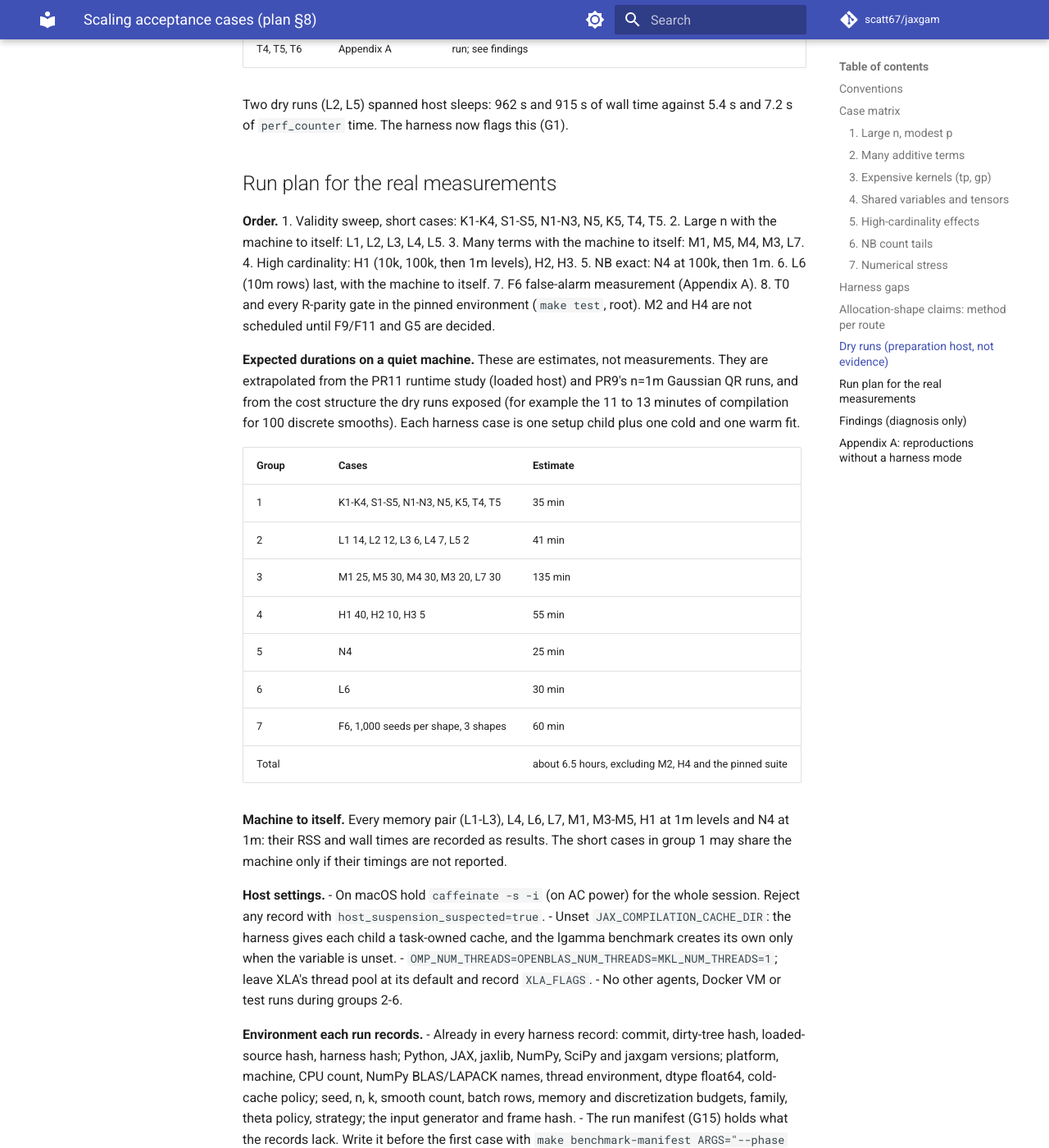
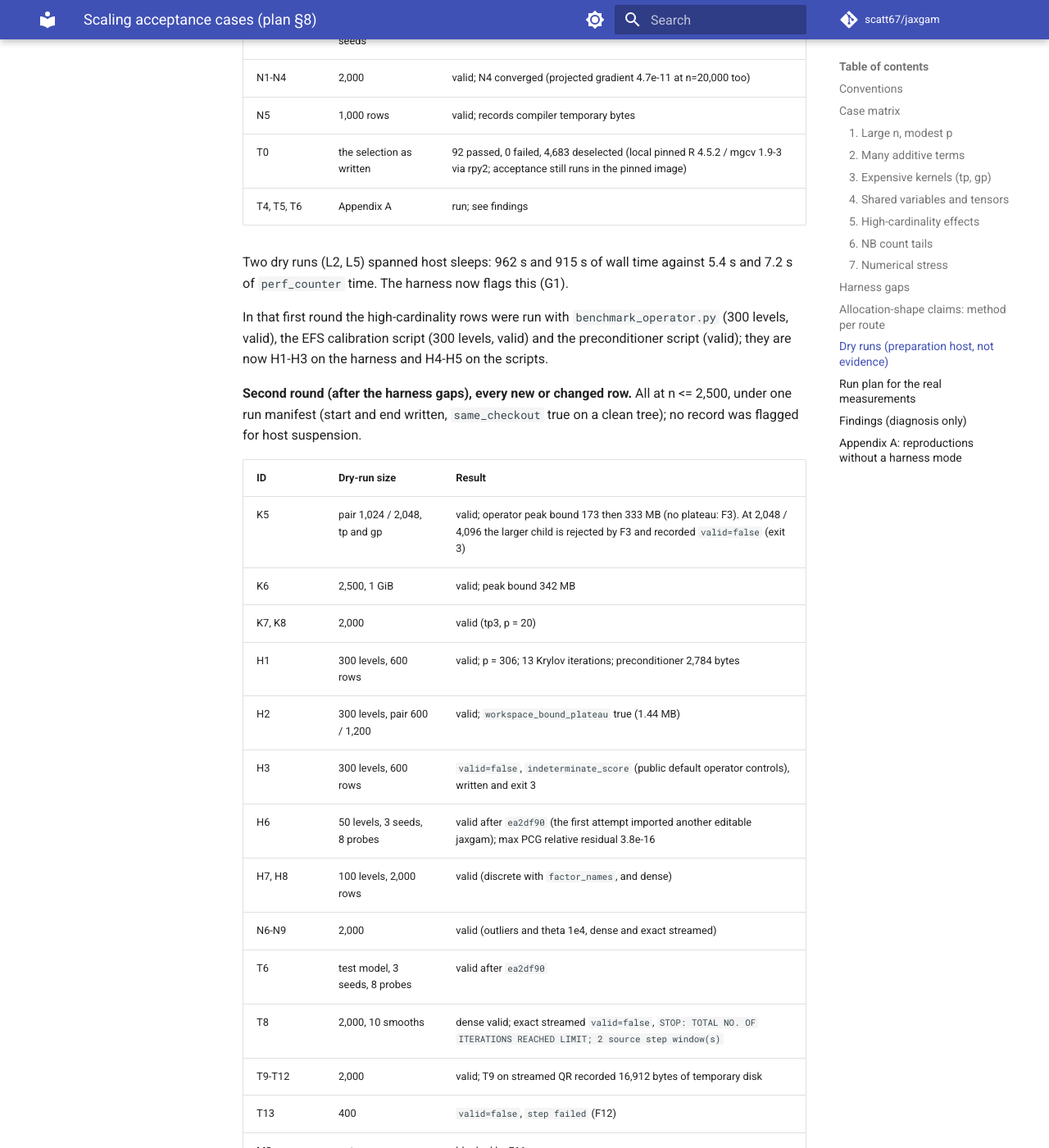
Before and after one commit to scatt67/jaxgam, an MkDocs documentation site: the page built from docs/scale_jaxgam/acceptance_cases.md, in a window 1280 px wide and 1400 px high, scrolled down 31837 px. Shown: the whole window at 82% size. Built offline with MkDocs 1.6.1 and Material for MkDocs 9.7.7, drawn with Linux system fonts in a browser that asks for light colours; comment, search, counter and statistics services are not loaded; some of the changed text lies outside the part shown.

Commit message:
[docs] scale_jaxgam: second-round dry runs, corrected F3 and the new run plan
Records the second-round dry run of every new or changed row (all written,
four by design as valid=false), corrects F3 (the operator preparation bound
grows as about 82 bytes per distinct row squared and the default budget caps
tp/gp near 2,500 distinct rows; the first round's 1 MiB probe hid it), marks
F9 fixed, adds F12, notes the relative-reduction stop seen on exact Gaussian
REML, points F6 at the bulk-variance script, moves K5/K6 inside the F3 cap
and rebuilds the run plan (about 8.5 hours, M2 blocked by F11).

Co-Authored-By: Claude Opus 5.5 <noreply@anthropic.com>

````diff
--- a/docs/scale_jaxgam/acceptance_cases.md
+++ b/docs/scale_jaxgam/acceptance_cases.md
@@ -49,9 +49,13 @@ compared as one quantity.
   univariate `cr`/`cs` smooths and parametric terms, so tp, gp, tensor, `ti`
   and `re` cases run on the dense, discrete or operator routes. The discrete
   route needs `factor_names` in `ContinuousDiscretizationControl` for a factor
-  `re` term, which the harness cannot pass (gap G8). Operator EFS is public
-  only for canonical Poisson with one indexed random effect, 257 to 4096
-  levels.
+  `re` term, which the harness passes for model `re` (G8). Operator EFS is
+  public only for canonical Poisson with one indexed random effect, 257 to
+  4096 levels. Operator tp and gp smooths are capped near 2,500 distinct rows
+  at the default budget by F3.
+- **Other scripts.** `make benchmark-bulk-variance` runs
+  `scripts/benchmark_bulk_variance.py` (H6, T6) and `make benchmark-manifest`
+  writes the run manifest (G15); both use the checkout they live in.
 
 ## Case matrix
 
@@ -114,8 +118,8 @@ batching is also a structural test (P4).
 | K2 | gp(30) | Gaussian/identity | 100k | 30 / 1 | dense-reml | as K1 | `make benchmark-scaling ARGS="--execution dense-reml --model gp --k 30 --n 100000 P"` |
 | K3 | tp(30) | Gaussian/identity | 1m | 30 / 1 | discrete-wm, 512 MiB table | setup construction peak against compact rows (F8) | `make benchmark-scaling ARGS="--execution discrete-wm --model tp --k 30 --batch-rows 65536 --discrete-table-mib 512 --n 1000000 P"` |
 | K4 | gp(30) | Gaussian/identity | 1m | 30 / 1 | discrete-wm, 128 MiB table | as K3 | `make benchmark-scaling ARGS="--execution discrete-wm --model gp --k 30 --batch-rows 65536 --discrete-table-mib 128 --n 1000000 P"` |
-| K5 | tp(10) and gp(10) | Gaussian/identity | 100k and 1m pair | 10 / 1 | operator, fixed sp | preparation peak bound and workspace bound at both n (F3); Krylov iterations | `make benchmark-scaling ARGS="--execution operator --model tp --k 10 --batch-rows 65536 --memory-pair-n 100000 1000000 P"`; repeat with `--model gp` |
-| K6 | tp(30) | Gaussian/identity | 20k | 30 / 1 | operator, fixed sp, 1 GiB budget | preparation bound (537 MB at k=30, over the 512 MiB default: F3 note) | `make benchmark-scaling ARGS="--execution operator --model tp --k 30 --batch-rows 4096 --memory-budget-mib 1024 --n 20000 P"` |
+| K5 | tp(10) and gp(10) | Gaussian/identity | 1,024 and 2,048 distinct rows (pair) | 10 / 1 | operator, fixed sp | preparation peak bound against distinct rows (F3: about 82 bytes x rows squared); Krylov iterations | `make benchmark-scaling ARGS="--execution operator --model tp --k 10 --batch-rows 1024 --memory-pair-n 1024 2048 P"`; repeat with `--model gp`. At 100k or 1m rows the same command is rejected by F3 |
+| K6 | tp(30) | Gaussian/identity | 2,500 | 30 / 1 | operator, fixed sp, 1 GiB budget | preparation bound at k=30 (F3 caps the default 512 MiB budget near 2,500 distinct rows) | `make benchmark-scaling ARGS="--execution operator --model tp --k 30 --batch-rows 1024 --memory-budget-mib 1024 --n 2500 P"` |
 | K7 | tp3(20) | Gaussian/identity | 100k | 20 / 1 | dense-reml | as K1 in d=3 | `make benchmark-scaling ARGS="--execution dense-reml --model tp3 --k 20 --n 100000 P"` |
 | K8 | tp3(20) | Gaussian/identity | 1m | 20 / 1 | discrete-wm, 512 MiB table | as K3 in d=3 | `make benchmark-scaling ARGS="--execution discrete-wm --model tp3 --k 20 --batch-rows 65536 --discrete-table-mib 512 --n 1000000 P"` |
 
@@ -198,8 +202,8 @@ findings table.
 
 ## Harness gaps
 
-Filled in the harness (with tests; `scripts/benchmark_scaling.py` at 93%
-statement and branch coverage, every new line covered):
+Filled in the first round (with tests; `scripts/benchmark_scaling.py` is at
+96% statement and branch coverage after both rounds, no new line missed):
 
 - **Compilation** (`4e94406`): a `jax.monitoring` listener records the count
   and seconds of tracing, lowering, backend compilation and persistent-cache
@@ -314,7 +318,7 @@ operator scripts at 300 levels; the lgamma benchmark at 1,000 rows.
 | L6 | (same command as L1 at 10m) | covered by L1 |
 | L7 / F1 | 20,000, 100 smooths | B=16384: preflight rejects (F1 reproduces). With 1 GiB: runs, `iteration limit`. B=4096: `iteration limit` |
 | M1 | 5,000 | default table budget rejects (147 MB > 64 MiB); with 256 MiB valid, cold 723 s of which 664 s backend compilation, warm 32 s (F11) |
-| M2 | 2,000 at 450 smooths | m=500 does not parse (F9). m=450 needs 1.37 GB of setup at n=2,000 (over 1 GiB); blocked |
+| M2 | 2,000 at 450 smooths | first round: m=500 did not parse (F9, since fixed); m=450 needed 1.37 GB of setup at n=2,000 (over 1 GiB). Now blocked by F11 |
 | M3 | 2,000 | not converged: `STOP: TOTAL NO. OF ITERATIONS REACHED LIMIT; 4 source step window(s)` (F10); no record (G7) |
 | M4 | 2,000 | valid; p=901, 17 Newton iterations; cold 263 s, warm 232 s |
 | M5 | 5,000 | default table budget rejects (390 MB); 512 MiB table then fit budget rejects (561 MB > 512 MiB); with 1 GiB valid, cold 845 s of which 757 s compilation, warm 60 s, workspace 1.0 GB (F11) |
@@ -336,40 +340,74 @@ Two dry runs (L2, L5) spanned host sleeps: 962 s and 915 s of wall time
 against 5.4 s and 7.2 s of `perf_counter` time. The harness now flags this
 (G1).
 
+In that first round the high-cardinality rows were run with
+`benchmark_operator.py` (300 levels, valid), the EFS calibration script (300
+levels, valid) and the preconditioner script (valid); they are now H1-H3 on the
+harness and H4-H5 on the scripts.
+
+**Second round (after the harness gaps), every new or changed row.** All at
+n <= 2,500, under one run manifest (start and end written, `same_checkout`
+true on a clean tree); no record was flagged for host suspension.
+
+| ID | Dry-run size | Result |
+|---|---|---|
+| K5 | pair 1,024 / 2,048, tp and gp | valid; operator peak bound 173 then 333 MB (no plateau: F3). At 2,048 / 4,096 the larger child is rejected by F3 and recorded `valid=false` (exit 3) |
+| K6 | 2,500, 1 GiB | valid; peak bound 342 MB |
+| K7, K8 | 2,000 | valid (tp3, p = 20) |
+| H1 | 300 levels, 600 rows | valid; p = 306; 13 Krylov iterations; preconditioner 2,784 bytes |
+| H2 | 300 levels, pair 600 / 1,200 | valid; `workspace_bound_plateau` true (1.44 MB) |
+| H3 | 300 levels, 600 rows | `valid=false`, `indeterminate_score` (public default operator controls), written and exit 3 |
+| H6 | 50 levels, 3 seeds, 8 probes | valid after `ea2df90` (the first attempt imported another editable jaxgam); max PCG relative residual 3.8e-16 |
+| H7, H8 | 100 levels, 2,000 rows | valid (discrete with `factor_names`, and dense) |
+| N6-N9 | 2,000 | valid (outliers and theta 1e4, dense and exact streamed) |
+| T6 | test model, 3 seeds, 8 probes | valid after `ea2df90` |
+| T8 | 2,000, 10 smooths | dense valid; exact streamed `valid=false`, `STOP: TOTAL NO. OF ITERATIONS REACHED LIMIT; 2 source step window(s)` |
+| T9-T12 | 2,000 | valid; T9 on streamed QR recorded 16,912 bytes of temporary disk |
+| T13 | 400 | `valid=false`, `step failed` (F12) |
+| M2 | not run | blocked by F11 |
+
 ## Run plan for the real measurements
 
 **Order.**
-1. Validity sweep, short cases: K1-K4, S1-S5, N1-N3, N5, K5, T4, T5.
-2. Large n with the machine to itself: L1, L2, L3, L4, L5.
+0. `make benchmark-manifest ARGS="--phase start --output $RUN/manifest.json"`.
+1. Validity sweep, short cases: K1-K4, K7, S1-S5, N1-N3, N5, N6, N8, H7, T4,
+   T5, T9, T12, T13.
+2. Large n with the machine to itself: L1-L5.
 3. Many terms with the machine to itself: M1, M5, M4, M3, L7.
-4. High cardinality: H1 (10k, 100k, then 1m levels), H2, H3.
-5. NB exact: N4 at 100k, then 1m.
-6. L6 (10m rows) last, with the machine to itself.
-7. F6 false-alarm measurement (Appendix A).
-8. T0 and every R-parity gate in the pinned environment (`make test`, root).
-M2 and H4 are not scheduled until F9/F11 and G5 are decided.
+4. Kernels and high cardinality: K5, K6, K8, H1 (10k, 100k, then 1m levels),
+   H2, H3, H4, H5, H8.
+5. Exact streamed REML under stress: N4 (100k, then 1m), N7, N9, T8, T10, T11.
+6. Bulk variance: H6, T6.
+7. L6 (10m rows) last, with the machine to itself.
+8. `make benchmark-manifest ARGS="--phase end --output $RUN/manifest.json"`.
+9. T0 and every R-parity gate in the pinned environment (`make test`, root).
+
+M2 is not scheduled: it is blocked by F11 (compile time). A command that ends
+with exit status 3 has still written its record (`valid=false`, G7); the run
+continues with the next case.
 
 **Expected durations on a quiet machine.** These are estimates, not
 measurements. They are extrapolated from the PR11 runtime study (loaded host)
 and PR9's n=1m Gaussian QR runs, and from the cost structure the dry runs
-exposed (for example the 11 to 13 minutes of compilation for 100 discrete
-smooths). Each harness case is one setup child plus one cold and one warm fit.
+exposed (for example 11 to 13 minutes of compilation for 100 discrete
+smooths, and about 0.7 s per bulk-variance seed on the 47-row test model).
+Each harness case is one setup child plus one cold and one warm fit.
 
 | Group | Cases | Estimate |
 |---|---|---|
-| 1 | K1-K4, S1-S5, N1-N3, N5, K5, T4, T5 | 35 min |
+| 1 | K1-K4, K7, S1-S5, N1-N3, N5, N6, N8, H7, T4, T5, T9, T12, T13 | 50 min |
 | 2 | L1 14, L2 12, L3 6, L4 7, L5 2 | 41 min |
 | 3 | M1 25, M5 30, M4 30, M3 20, L7 30 | 135 min |
-| 4 | H1 40, H2 10, H3 5 | 55 min |
-| 5 | N4 | 25 min |
-| 6 | L6 | 30 min |
-| 7 | F6, 1,000 seeds per shape, 3 shapes | 60 min |
-| Total | | about 6.5 hours, excluding M2, H4 and the pinned suite |
+| 4 | K5 5, K6 3, K8 3, H1 40, H2 5, H3 5, H4 10, H5 5, H8 10 | 86 min |
+| 5 | N4 25, N7 10, N9 10, T8 18, T10 12, T11 15 | 90 min |
+| 6 | H6 45, T6 25 (Gaussian and Poisson, 1,000 seeds each) | 70 min |
+| 7 | L6 | 30 min |
+| Total | | about 8.5 hours, excluding M2 and the pinned suite |
 
-**Machine to itself.** Every memory pair (L1-L3), L4, L6, L7, M1, M3-M5, H1 at
-1m levels and N4 at 1m: their RSS and wall times are recorded as results. The
-short cases in group 1 may share the machine only if their timings are not
-reported.
+**Machine to itself.** Every memory pair (L1-L3, K5, H2), L4, L6, L7, M1,
+M3-M5, H1 at 1m levels, H6, and N4 at 1m: their RSS and wall times are
+recorded as results. The short cases in group 1 may share the machine only if
+their timings are not reported.
 
 **Host settings.**
 - On macOS hold `caffeinate -s -i` (on AC power) for the whole session. Reject
@@ -394,9 +432,11 @@ reported.
   run whose manifest reports `same_checkout=false` (commit changed or tree
   dirty) is not evidence. R and mgcv versions for parity runs come from
   `RBridge.check_versions()` in the parity records.
-- The other scripts record less: `benchmark_operator.py` records commit,
-  dirty flag and versions but uses the caller's cache. Run them with
-  `JAX_COMPILATION_CACHE_DIR` pointing at a new empty directory per run.
+- The other scripts record less: `benchmark_operator_efs_calibration.py` and
+  `benchmark_operator_preconditioner.py` record commit and versions but use
+  the caller's cache; run them with `JAX_COMPILATION_CACHE_DIR` pointing at a
+  new empty directory. `benchmark_bulk_variance.py` uses a task-owned cache
+  and records the package it loaded.
 
 **Where results go.** Raw records go to `$RUN/` outside the checkout. The
 results document `docs/scale_jaxgam/acceptance_results.md` reports each row
@@ -413,31 +453,23 @@ this size**; **needs the full size**. Sizes stayed at n <= 20,000.
 | ID | Finding | Smallest reproduction | Classification and observation |
 |---|---|---|---|
 | F1 | Gaussian QR, p = 1001, 100 smooths | `make benchmark-scaling ARGS="--execution stream-gaussian-qr --smooth-count 100 --k 11 --batch-rows 16384 --n 20000 P"`; then `--batch-rows 4096`; then `--batch-rows 16384 --memory-budget-mib 1024` | **Reproduces at n = 20,000.** B=16384: "Known streamed Gaussian QR workspace requires 558529632 bytes, exceeding FitControl.memory_budget_bytes=536870912". B=4096: `converged=False`, status `iteration limit`. With 1 GiB at B=16384 the preflight passes and the stop is the same `iteration limit`, so the non-convergence does not depend on the batch size. The status is L-BFGS-B's iteration limit, not the relative-reduction stop that the Gaussian QR route showed elsewhere; the harness keeps no projected gradient for an invalid fit (G7) |
-| F2 | Exact streamed REML, NB with estimated theta, `additive(2, 10)` | N4 at `--n 20000` | **Does not reproduce at n = 20,000** (or 2,000): converged, `CONVERGENCE: NORM OF PROJECTED GRADIENT <= PGTOL; 1 source step window(s)`, projected gradient 4.7e-11, theta 2.947. **Needs the full size** (100k, 1m). The relative-reduction stop message was not seen at this size |
-| F3 | Operator setup accounting against distinct covariate rows | Appendix A, F3 | **Does not reproduce at <= 20,000 distinct uniform rows**: the preparation bound did not change with n (2-D tp and 1-D gp: 3.78 MiB at k=10 for n = 1,000-16,000; about 537 MB at k=30 for n = 2,500-20,000). **Needs the full size** (about 30,000 distinct 2-D rows). Related observation: at k=30 the bound (536,968,xxx bytes tp; 537,136,760 gp) just exceeds the default 512 MiB budget, so tp/gp k=30 operator fits are rejected at every n tried |
+| F2 | Exact streamed REML, NB with estimated theta, `additive(2, 10)` | N4 at `--n 20000` | **Does not reproduce at n = 20,000** (or 2,000): converged, `CONVERGENCE: NORM OF PROJECTED GRADIENT <= PGTOL; 1 source step window(s)`, projected gradient 4.7e-11, theta 2.947. **Needs the full size** (100k, 1m). The relative-reduction stop was not seen for NB at this size; it was seen on exact streamed Gaussian REML with 40 smooths at n = 4,000 (`CONVERGENCE: RELATIVE REDUCTION OF F <= FACTR*EPSMCH; 2 source step window(s)`, projected gradient 1.6e-5 against gtol 1e-6, deterministic in three repeats) |
+| F3 | Operator setup accounting against distinct covariate rows | K5, K6; Appendix A, F3 | **Reproduces at 3,072 distinct rows.** The operator preparation peak bound grows as about 82 bytes x (distinct rows)^2, identically for 2-D tp and 1-D gp at k=10: 96, 359, 789, 1,386 and 3,085 MB at 1,024, 2,048, 3,072, 4,096 and 6,144 rows. The default 512 MiB budget rejects between 2,048 and 3,072 rows, and 4 GiB between 6,144 and 8,192. The rejection message ("needs at most 537 MB") reports roughly the budget, not the requirement. The first round's "does not reproduce" was wrong: its 1 MiB budget tripped an earlier, n-independent check (3.78 MiB) |
 | F4 | Dense `te()` REML with log smoothing parameters >= 20 apart | Appendix A, F4 | **Reproduces at n = 1,000** (`te(x0,x1,bs='cr',k=6)`, y = sin(4 pi x0) + N(0, 0.02^2)). R: log sp (-6.02, 14.55), spread 20.6, full convergence. JaxGAM: (-6.02, 23.78), stop `step failed`; score differs by 8.2e-3 and fitted values by up to 1.0e-3. At spread 15.6 (noise 0.05, n = 600) both converge, with score difference 2.2e-5 and fitted 6.2e-5 |
 | F5 | `y ~ x + s(x, bs='gp')` reports converged while its inner loop hits the limit | Appendix A, F5 | **Does not reproduce through public results at n = 200**: `converged=True`, `full convergence`, 5 outer iterations; a fixed-sp refit at the selected sp converges in 2 PIRLS iterations. The inner PIRLS state inside Newton trials is not exposed (G14), so the case needs internal instrumentation (being addressed elsewhere) |
-| F6 | `bulk_link_variance` raises above 5 Monte Carlo standard errors | Appendix A, F6 | **Reproduces** on the test model (Gaussian `s(x,bs='cr',k=6)+s(g,bs='re')`, 47 rows, 5 calibration rows, 48 probes). Over 240 fresh seeds the per-call maximum standardized error exceeded 5 twice (0.83%; Clopper-Pearson 95% interval 0.10%-2.98%), with maxima 7.60 and 4.48 in the two batches, median 1.5, 95th percentile 3.6-3.7, and 19 calls above 3. The earlier 3.76-3.78 came from four seeds |
+| F6 | `bulk_link_variance` raises above 5 Monte Carlo standard errors | T6, H6 (`scripts/benchmark_bulk_variance.py`) | **Reproduces** on the test model (Gaussian `s(x,bs='cr',k=6)+s(g,bs='re')`, 47 rows, 5 calibration rows, 48 probes). Over 240 fresh seeds the per-call maximum standardized error exceeded 5 twice (0.83%; Clopper-Pearson 95% interval 0.10%-2.98%), with maxima 7.60 and 4.48 in the two batches, median 1.5, 95th percentile 3.6-3.7, and 19 calls above 3. The 5-SE rule is being replaced; the script now records per seed and row both the old standardized error and the ratio estimate/exact, whose exact reference for Gaussian probes and exact solves is chi-square(probes)/probes |
 | F7 | Discrete route with a factor `re` term | Appendix A, F7 | **Reproduces; usage, not numerics.** Without `factor_names` it fails with "Metric column 'g' must be real numeric data"; with `ContinuousDiscretizationControl(factor_names=("g",))` it fits and converges. The message does not name the missing declaration |
 | F8 | Discrete 2-D tp construction bytes against compact rows | `--execution discrete-wm --model tp --k 30` at n = 500-2,000 with a 1 MiB table budget | **Reproduces**: required 16.9, 64.1 and 250.0 MiB at 500, 1,000 and 2,000 rows (x4 per doubling, up to the 2000-knot cap). The default 64 MiB budget rejects 2-D tp k=30 above about 1,000 compact rows. 1-D gp stays near 64 MiB because the grid caps its unique values |
-| F9 | Formula parser recursion | `parse_formula` with 500 additive `s()` terms | **Reproduces**: `RecursionError` (`formula/parser.py` `_visit_binop`, two frames per term); 450 terms parse. The plan's m=500 case cannot be expressed |
+| F9 | Formula parser recursion | `parse_formula` with 500 additive `s()` terms | **Fixed in `62db460`.** The +/- chain walk and its error rendering are iterative; 500 and 5,000 terms parse, and the old and new parsers agree on 141 formulas. CPython's own `ast.parse` still fails somewhere between 5,000 and 20,000 terms |
 | F10 | Exact streamed Poisson REML with 10 smooths | M3 at n = 2,000 | **Reproduces at n = 2,000**: `converged=False`, `STOP: TOTAL NO. OF ITERATIONS REACHED LIMIT; 4 source step window(s)`. Whether it persists at 100k is unknown |
-| F11 | Compilation time of discrete working-model REML with many smooths | M1, M5 at n = 5,000 | **Reproduces at n = 5,000**: 664 s (100 smooths, k=10) and 757 s (k=20) of XLA backend compilation in the cold fit; warm fits 32 s and 60 s; no host suspension |
+| F11 | Compilation time of discrete working-model REML with many smooths | M1, M5 at n = 5,000 | **Reproduces at n = 5,000**: 664 s (100 smooths, k=10) and 757 s (k=20) of XLA backend compilation in the cold fit; warm fits 32 s and 60 s; no host suspension. Being diagnosed separately; M2 (500 smooths) is blocked with these times as its reason |
+| F12 | Dense REML Poisson with large count outliers at small n | T13 | **Reproduces at n = 400**: additive(2, 5) with 2% of counts replaced by 1000 + Poisson(1000) stops `converged=False`, `step failed`; the same data at n = 2,000 converge, as does NB with the same outliers (theta 0.27 and 0.13) |
 
-**F6: proposed false-alarm measurement.**
-- Shapes: the test model (Gaussian), its Poisson variant, and an operator
-  random effect with 10k levels plus one cubic smooth.
-- Settings: probes 16, 48 and 128; calibration rows 1, 5 and 64.
-- Per setting: 1,000 seeds from a stream disjoint from the tests' seeds.
-- Record per seed: the maximum standardized error and the per-row
-  standardized errors.
-- Report: the exceedance rate of 5 with a Clopper-Pearson interval, and
-  quantiles of the per-row errors against Student t with probes-1 degrees of
-  freedom (the Monte Carlo SE is estimated from the same probes, which makes
-  the ratio heavier-tailed than normal).
-- Cost on the test model: about 0.7 s per seed in the dry runs.
-- Choosing the limit (for example the measured 1-alpha quantile of the
-  maximum over rows, or a t/Bonferroni limit) is a root decision.
+**F6 measurement.** `scripts/benchmark_bulk_variance.py` (T6, H6) records,
+per seed and calibration row, the old standardized error and the ratio
+estimate/exact, so one run gives both the old rule's exceedance rate (with a
+Clopper-Pearson interval) and the Kolmogorov-Smirnov check of probes x ratio
+against chi-square(probes). The replacement rule is not designed here.
 
 ## Appendix A: reproductions without a harness mode
 
@@ -445,23 +477,25 @@ These snippets use only the public API and runtime-generated data; run them
 from the checkout with `PYTHONPATH=$PWD uv run python`.
 
 ```python
-# F3: operator preparation bound against distinct rows (budget 1 MiB so every
-# fit reports its bound instead of running).
-import re, numpy as np, pandas as pd
+# F3: operator preparation bound against distinct rows, at two budgets.
+import numpy as np, pandas as pd
 from jaxgam import GAM, FitControl
 from jaxgam.data.source import DataFrameRowSource
 for formula in ("y~s(x0,x1,bs='tp',k=10)", "y~s(x0,bs='gp',k=10)"):
-    for n in (1000, 2000, 4000, 8000, 16000):
-        rng = np.random.default_rng(3)
-        df = pd.DataFrame({"x0": rng.uniform(0, 1, n), "x1": rng.uniform(0, 1, n)})
-        df["y"] = np.sin(2 * np.pi * df.x0) + rng.normal(0, 0.3, n)
-        control = FitControl(execution="operator", linear_solver="pcg",
-                             batch_rows=4096, memory_budget_bytes=1 << 20)
-        try:
-            GAM(formula, sp=[1.0], control=control).fit(
-                DataFrameRowSource(df, response="y"), result="prediction")
-        except MemoryError as error:
-            print(formula, n, re.search(r"needs at most (\d+)", str(error)).group(1))
+    for budget_mib in (512, 4096):
+        for n in (1024, 2048, 3072, 4096, 6144, 8192):
+            rng = np.random.default_rng(3)
+            df = pd.DataFrame({"x0": rng.uniform(0, 1, n), "x1": rng.uniform(0, 1, n)})
+            df["y"] = np.sin(2 * np.pi * df.x0) + rng.normal(0, 0.3, n)
+            control = FitControl(execution="operator", linear_solver="pcg",
+                                 batch_rows=1024, memory_budget_bytes=budget_mib << 20)
+            try:
+                fit = GAM(formula, sp=[1.0], control=control).fit(
+                    DataFrameRowSource(df, response="y"), result="prediction")
+                print(formula, budget_mib, n,
+                      fit.operator_diagnostics.preparation_peak_bound_bytes)
+            except MemoryError as error:
+                print(formula, budget_mib, n, "rejected:", error)
 ```
 
 ```python
@@ -491,26 +525,7 @@ refit = GAM("y ~ x + s(x, bs='gp')", family="gaussian", sp=fit.smoothing_params)
 print(fit.converged, fit.convergence_info, fit.n_iter, refit.convergence_info, refit.n_iter)
 ```
 
-```python
-# F6: distribution of the bulk calibration maximum over seeds (test model).
-import numpy as np, pandas as pd
-from jaxgam.execution.operator import PCGControl
-from jaxgam.execution.operator_bulk_variance import BulkOperatorVariance
-from jaxgam.families.standard import Gaussian
-from tests.test_execution.test_operator_bulk_variance import _fisher_provider
-row = np.arange(47); x = np.linspace(0.1, 1.4, 47)
-frame = pd.DataFrame({"y": 1.3 + np.sin(2 * x) + 0.1 * np.cos(row), "x": x,
-                      "g": pd.Categorical(np.resize(["a", "b", "c", "d"], 47))})
-_, _, base = _fisher_provider(frame, "y~s(x,bs='cr',k=6)+s(g,bs='re')", Gaussian(),
-                              np.array([0.7, 1.1]), scale=1.0, probes=48)
-selected = frame.iloc[[0, 2, 13, 32, 46]]
-maxima = [BulkOperatorVariance(base.system, scale=1.0, memory_budget_bytes=16 << 20,
-                               probes=48, seed=seed,
-                               control=PCGControl(rtol=1e-11, max_iterations=200))
-          .build().calibrate(selected).maximum_standardized_error
-          for seed in range(2000, 3000)]
-print(np.mean(np.asarray(maxima) > 5), np.quantile(maxima, [0.5, 0.95, 0.99]))
-```
+F6 now runs as `make benchmark-bulk-variance` (rows T6 and H6).
 
 ```python
 # F7: discrete route with a factor random effect.
````
